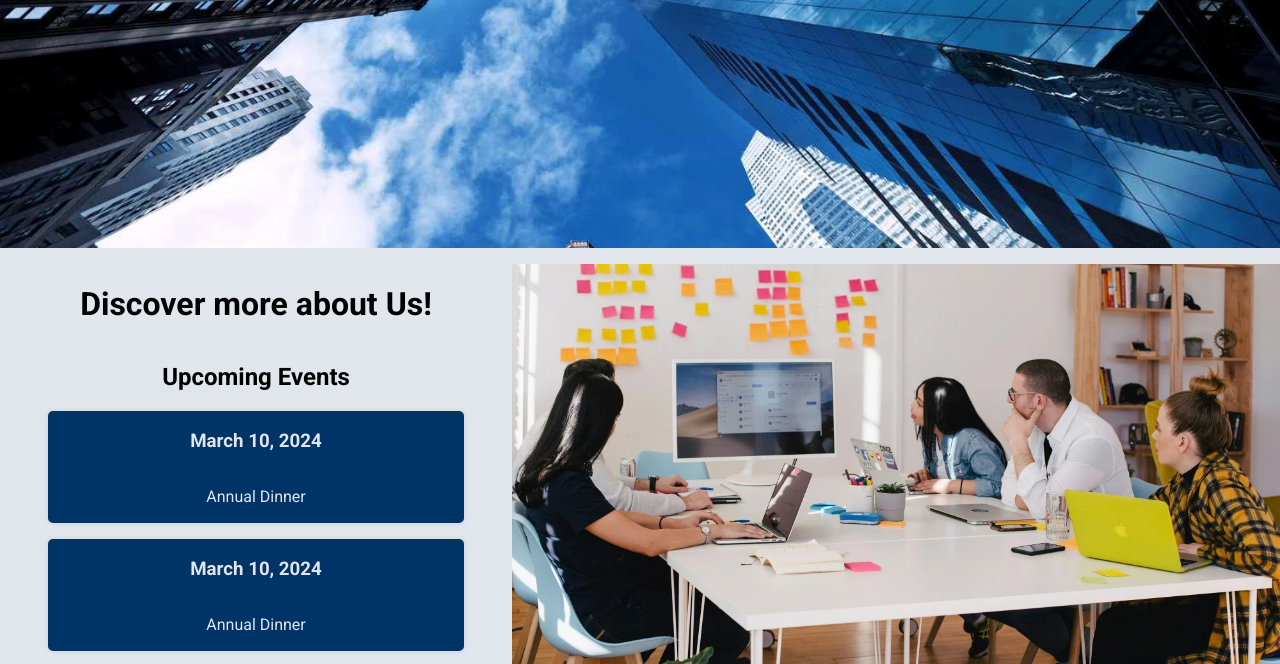
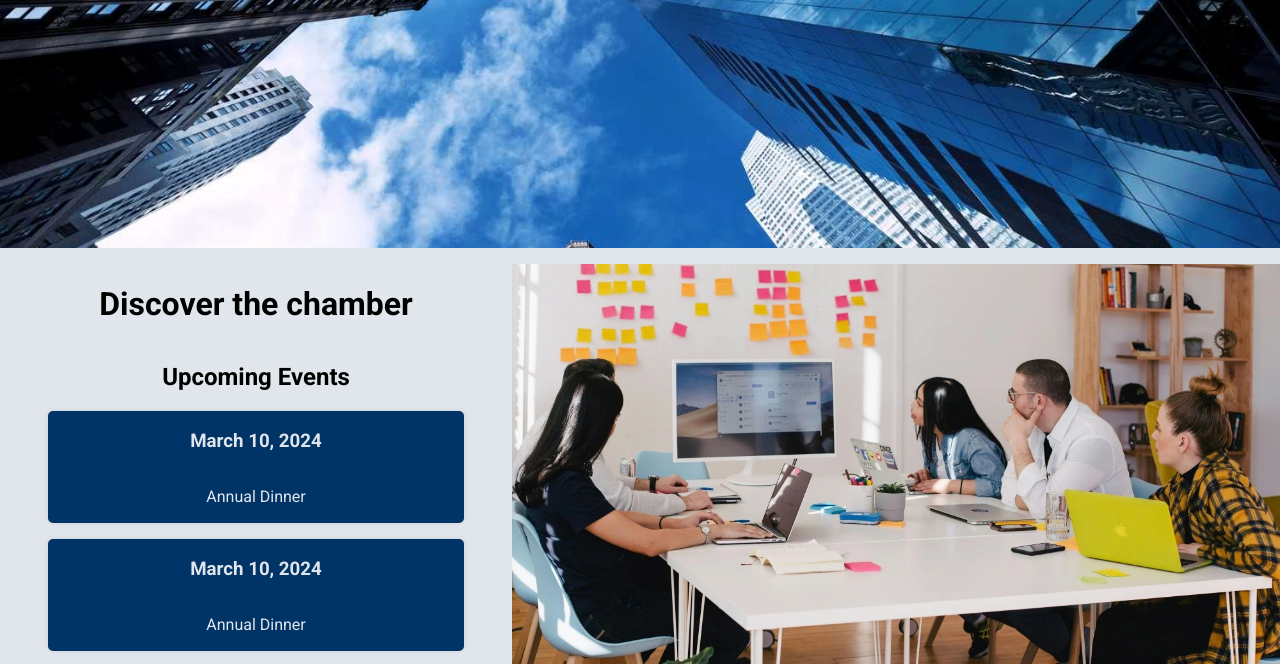
Before and after one commit to wstammSeidor/wdd230, a plain HTML site: page chamber/discover.html in a window 1280 px wide. Shown: the part 123-787 px from the top of the page. Drawn offline with Linux system fonts and the light colour scheme.

Commit message:
Update discover.html

```diff
--- a/chamber/discover.html
+++ b/chamber/discover.html
@@ -41,7 +41,7 @@
   </nav>
   <main class="main-discover">
     <div class="sidebar-container">
-        <h1>Discover more about Us!</h1>
+        <h1>Discover the chamber</h1>
         <h2>Upcoming Events</h2>
         <div class="container-events">
           <h3>March 10, 2024</h3>
```
